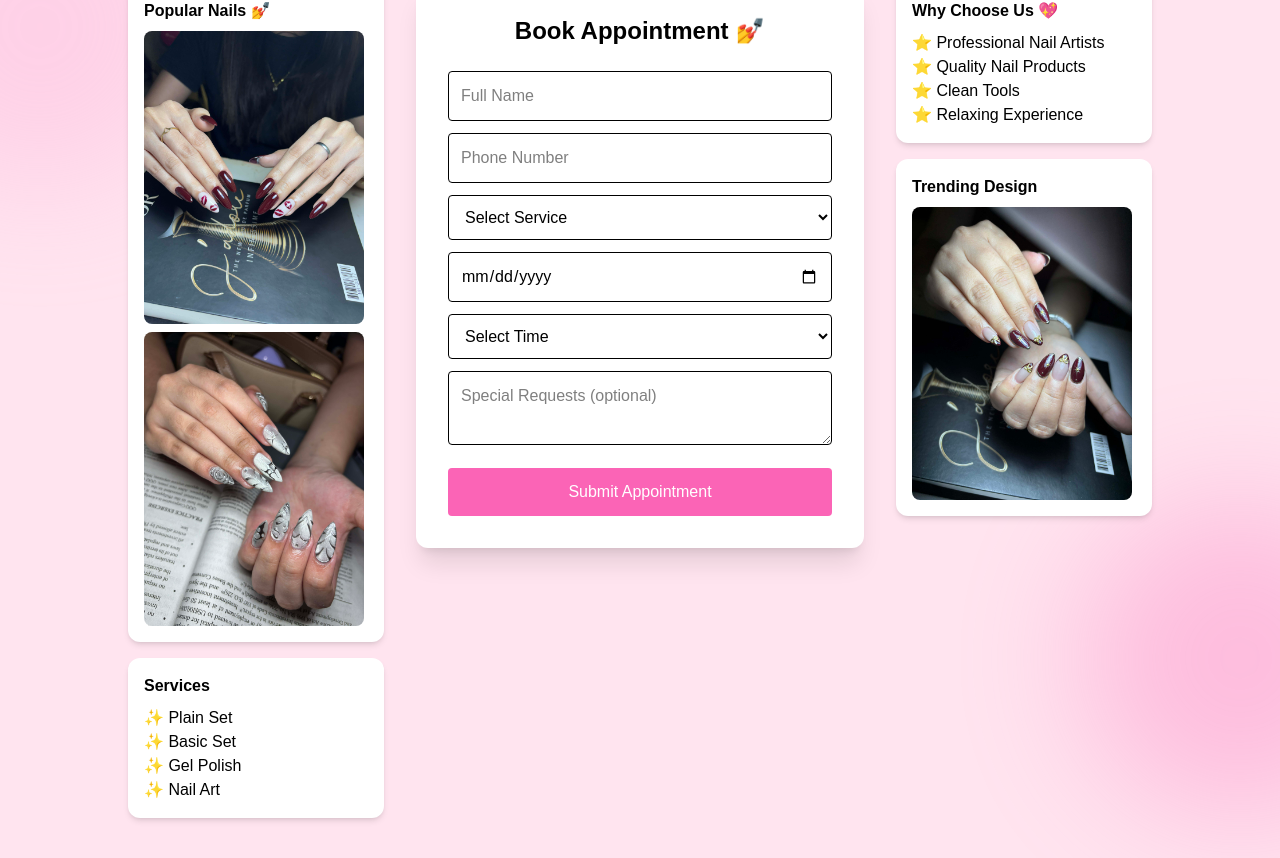
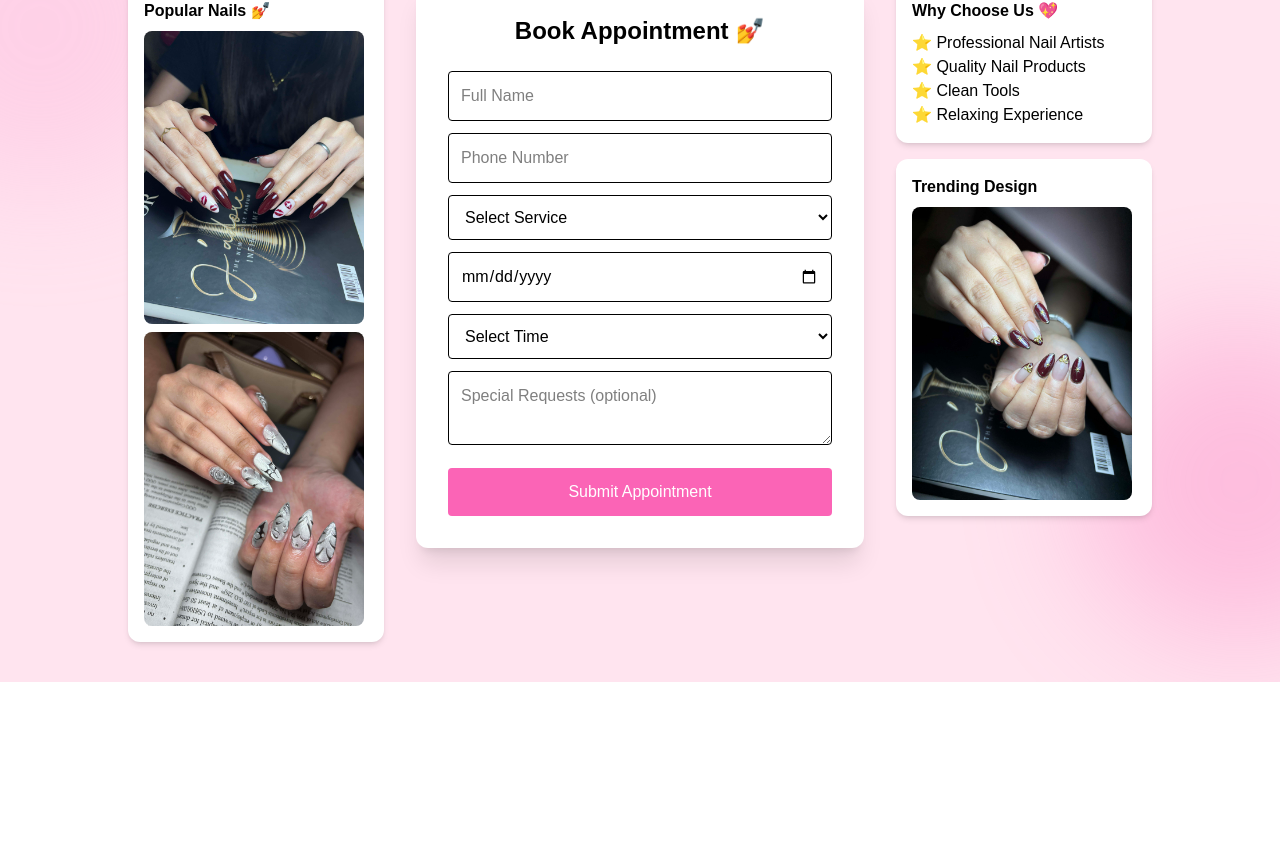
Before and after one commit to rhigovillahermosa18-star/Capstone, a Next.js app: page /book in a window 1280 px wide. Shown: the part 213-1071 px from the top of the page. After the commit the page ends 895 px from the top, so only its background shows below. Built offline with nearby package versions, Linux system fonts and the light colour scheme.

Commit message:
update project files

```diff
--- a/app/book/page.tsx
+++ b/app/book/page.tsx
@@ -69,14 +69,6 @@ export default function Book() {
               alt="Nail Design"
               className="rounded-lg"
             />
-          </div>
-
-          <div className="bg-white p-4 rounded-xl shadow-md text-black">
-            <h3 className="font-semibold mb-2">Services</h3>
-            <p>✨ Plain Set</p>
-            <p>✨ Basic Set</p>
-            <p>✨ Gel Polish</p>
-            <p>✨ Nail Art</p>
           </div>
 
         </div>
```
